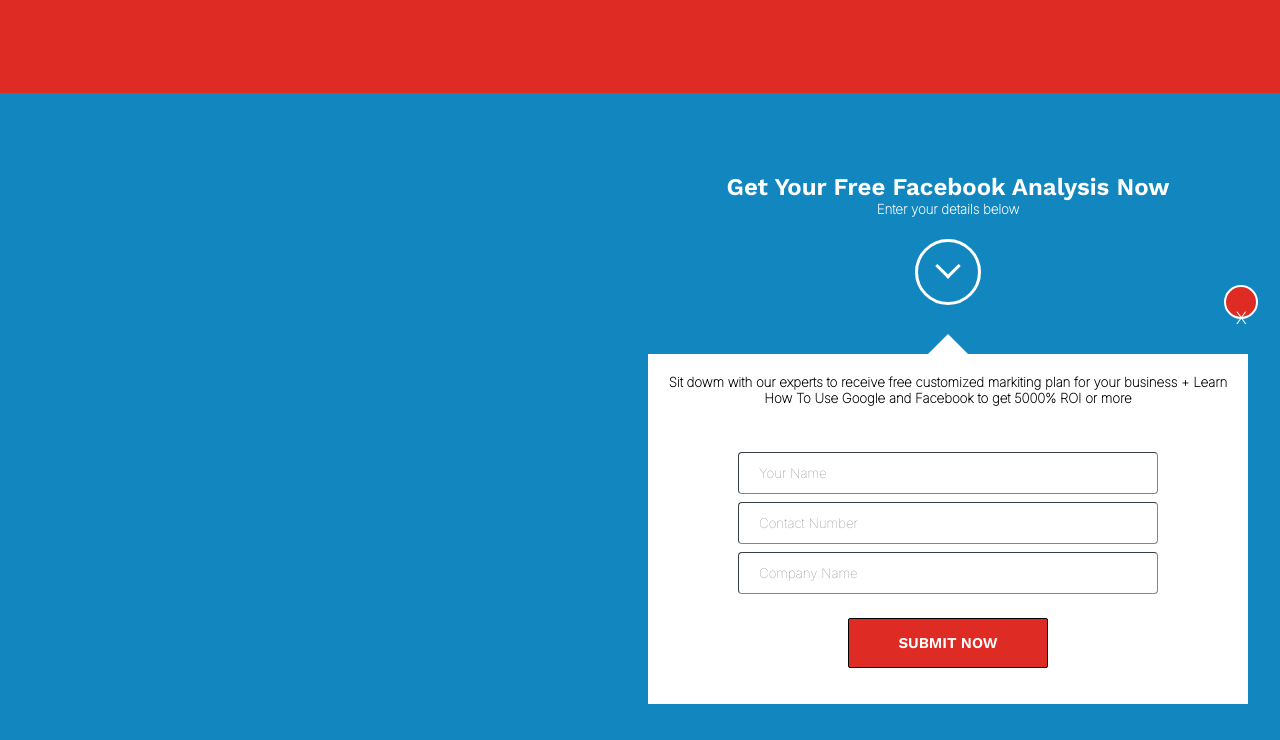
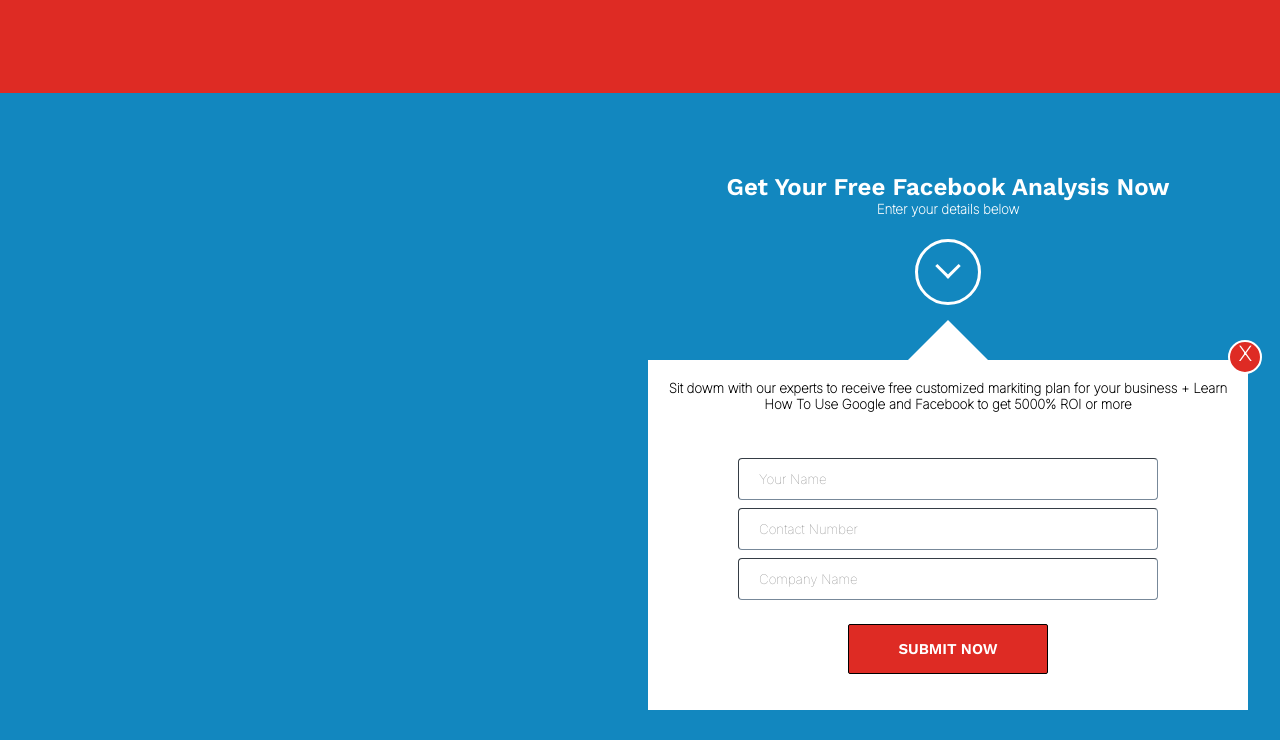
Before and after one commit to DronPonchikov/css, a plain HTML site: page index.html in a window 1280 px wide. Shown: the part 557-1297 px from the top of the page. Drawn offline with nearby package versions, Linux system fonts and the light colour scheme.

Commit message:
commit low lev

```diff
--- a/css/main.css
+++ b/css/main.css
@@ -88,7 +88,7 @@
     height: 650px;
     border: rgb(18, 135, 191);
     background-color: rgb(18, 135, 191);
-
+  z-index: 1;
     margin-top: -20px;
 }
 #circle {
@@ -121,26 +121,27 @@
     border-bottom: 40px solid white;
     border-left: 40px solid transparent;
     border-right: 40px solid transparent;
-    z-index: 3;
+
 }
 #white_rectangle{
-    z-index: 4;
+
     margin: auto;
+    margin-top: 20px;
     width: 600px;
     height: 350px;
     background-color: white;
+    position: relative;
 }
 
 #ad{
     padding:20px;
+    padding-bottom: 20px;
     color: black;
     font-family: Inter;
 }
 #cancel{
-    margin: auto;
-    margin-right: 640px;
+    margin-left: 580px;
     margin-top: -20px;
-    z-index: 5;
     width: 30px;
     height: 30px;
     background:rgb(222, 43, 36);
@@ -150,7 +151,11 @@
     font-family: Inter;
     border-style: solid;
     border-width: 2px;
+    font-weight:bolder;
+    font-size: 20px;
+    color: white;
     border-color:rgb(255, 255, 255);
+    position: absolute;
 
 
  }
--- a/index.html
+++ b/index.html
@@ -82,11 +82,10 @@
             <h1 class="middle_title">Get Your Free Facebook Analysis Now</h1>
             <h5>Enter your details below</h5>
             <div id="circle">   <div class="arrow arrow-bottom"></div>  </div>
-            <div  id="cancel"> <h4>X</h4>  </div>
             <div  id="triangle">     </div>
 
             <div id="white_rectangle">
-
+                <div  id="cancel">  X   </div>
                 <h5 id="ad">Sit dowm with our experts to receive free customized markiting plan for your business
                     + Learn How To Use Google and Facebook to get 5000% ROI or more </h5>
                     <div class="inputs"> <input type="email"  placeholder = "Your Name" id="name"> </input>
```
Lines whose indentation alone changed are shown as unchanged.
